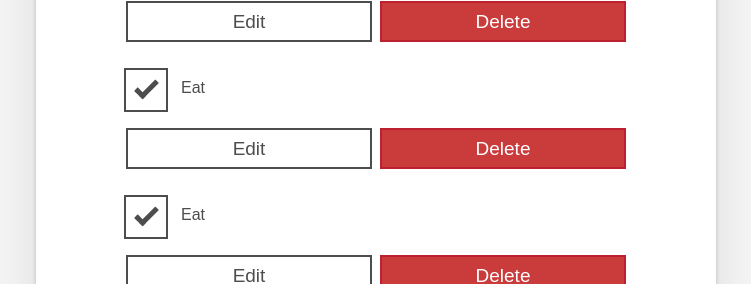
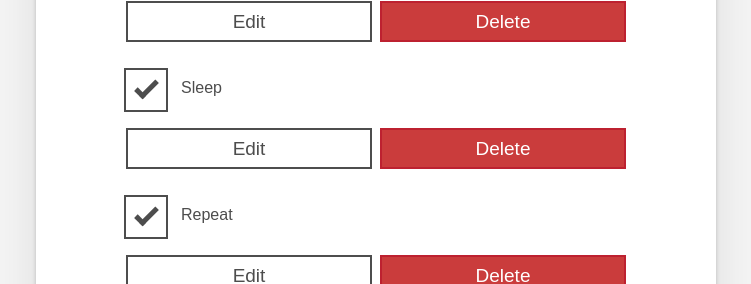
Before and after one commit to markwuu/react-todo-list, a React (Create React App) app: page / in a window 1280 px wide. Shown: the part 502-786 px from the top of the page, without its empty margins (264-1015 px from the left). Built offline with nearby package versions, Linux system fonts and the light colour scheme; the HTML template or start-up script is replaced by a standard one.

Commit message:
Added prop to todo list component

```diff
--- a/src/App.js
+++ b/src/App.js
@@ -47,9 +47,9 @@ function App(props) {
         className="todo-list stack-large stack-exception"
         aria-labelledby="list-heading"
       >
-        <Todo/>
-        <Todo/>
-        <Todo/>
+        <Todo name="Eat"/>
+        <Todo name="Sleep"/>
+        <Todo name="Repeat"/>
       </ul>
     </div>
   );
--- a/src/components/Todo.js
+++ b/src/components/Todo.js
@@ -1,12 +1,12 @@
 import React from 'react';
 
-export default function Todo() {
+export default function Todo(props) {
     return (
         <li className="todo stack-small">
           <div className="c-cb">
             <input id="todo-0" type="checkbox" defaultChecked={true} />
             <label className="todo-label" htmlFor="todo-0">
-              Eat
+              {props.name}
             </label>
           </div>
           <div className="btn-group">
```
